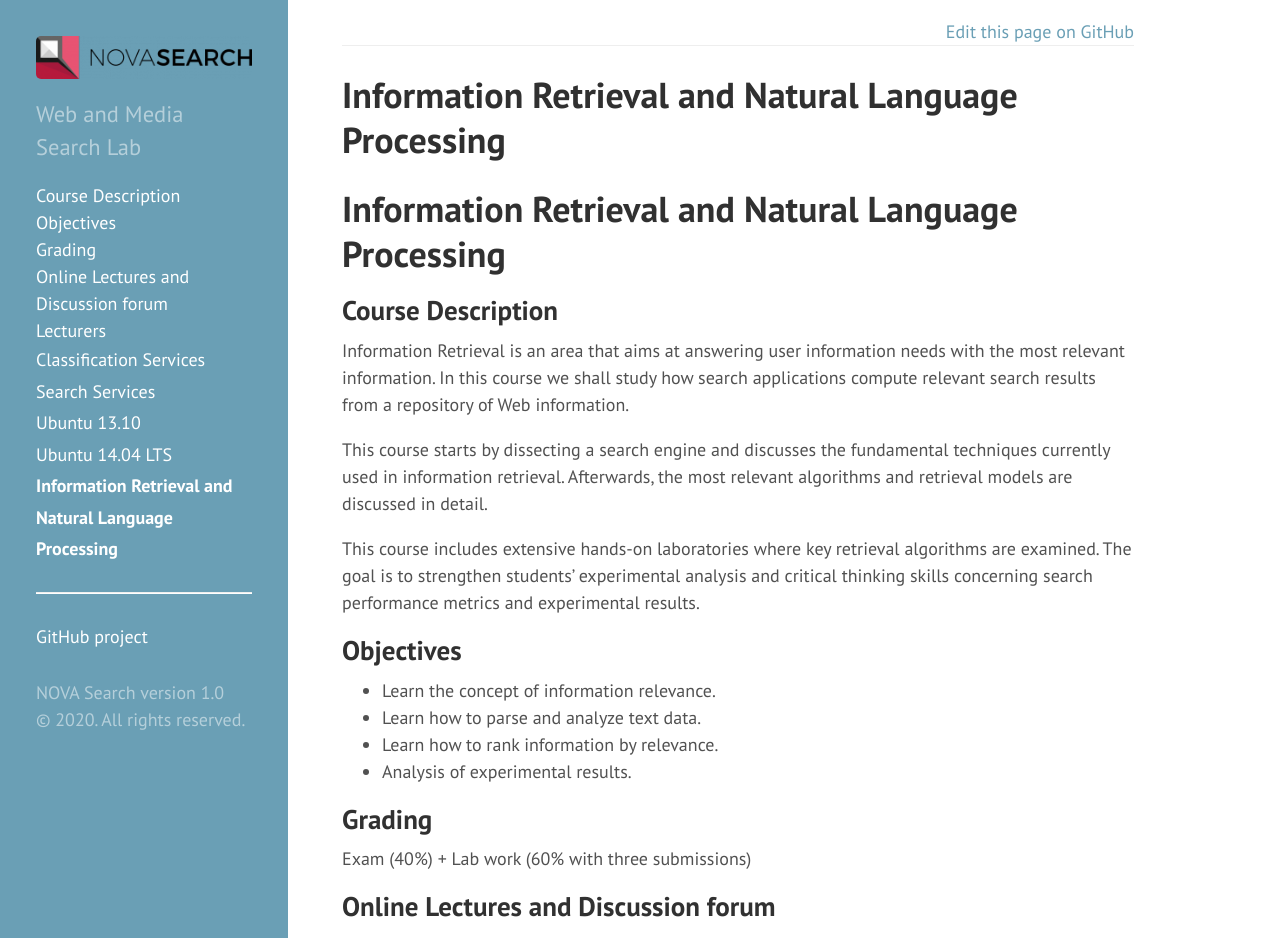
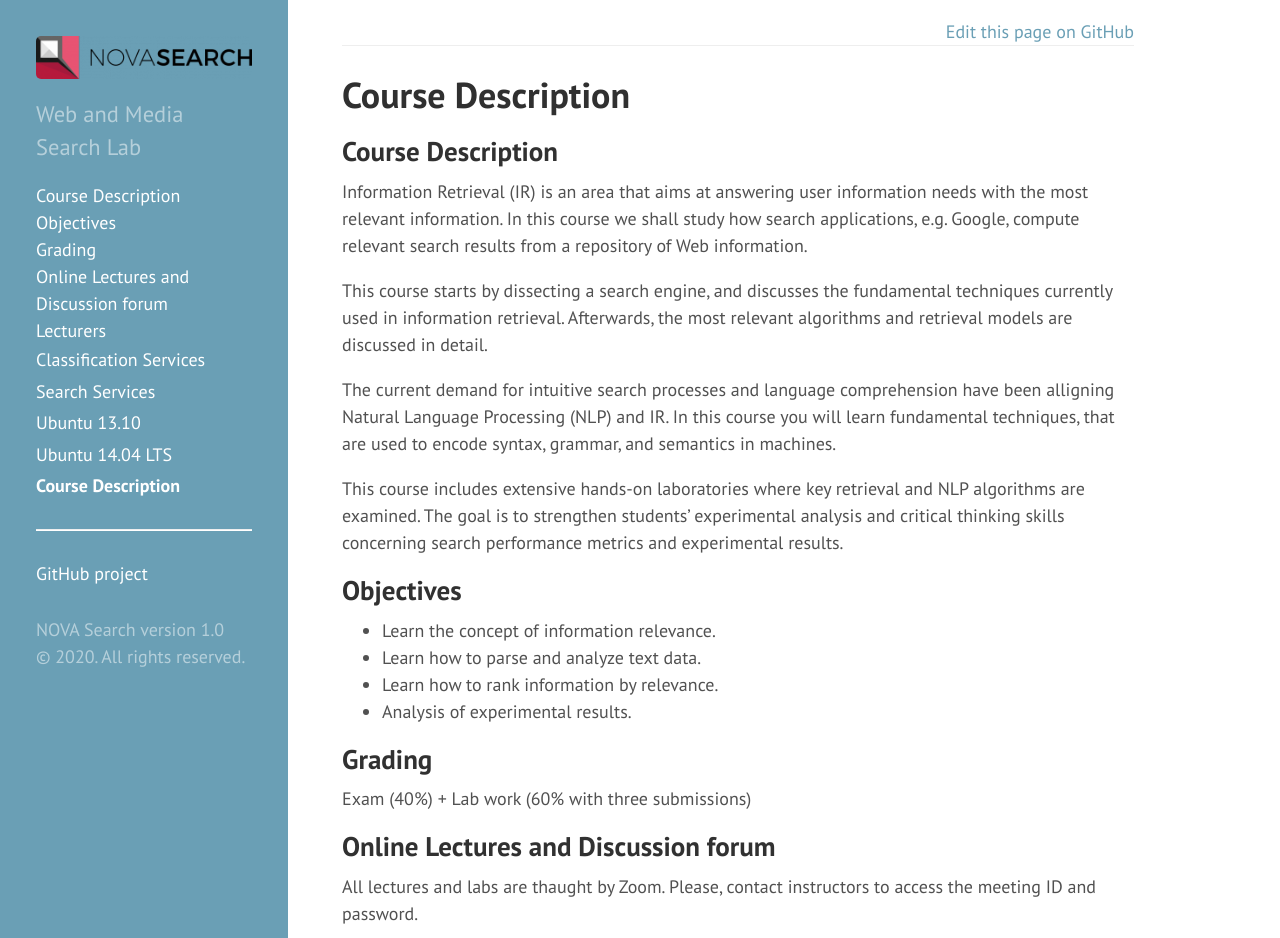
Before and after one commit to novasearch/wiki.novasearch.org, a Jekyll site: the page built from wiki/IR_NLP.md, in a window 1280 px wide and 1400 px high. Shown: the top 938 px of the window. Built offline with Jekyll 4.4.1, drawn with Linux system fonts in a browser that asks for light colours; our own code applies the rules of GitHub Pages for plain Markdown files; some of the changed text lies outside the part shown.

Commit message:
Update IR_NLP.md

```diff
--- a/wiki/IR_NLP.md
+++ b/wiki/IR_NLP.md
@@ -1,13 +1,12 @@
-# Information Retrieval and Natural Language Processing
-
 ## Course Description
 
-Information Retrieval is an area that aims at answering user information needs with the most relevant information. In this course we shall study how search applications compute relevant search results from a repository of Web information.
+Information Retrieval (IR) is an area that aims at answering user information needs with the most relevant information. In this course we shall study how search applications, e.g. Google, compute relevant search results from a repository of Web information.
 
-This course starts by dissecting a search engine and discusses the fundamental techniques currently used in information retrieval. Afterwards, the most relevant algorithms and retrieval models are discussed in detail.
+This course starts by dissecting a search engine, and discusses the fundamental techniques currently used in information retrieval. Afterwards, the most relevant algorithms and retrieval models are discussed in detail.
 
-This course includes extensive hands-on laboratories where key retrieval algorithms are examined. The goal is to strengthen students’ experimental analysis and critical thinking skills concerning search performance metrics and experimental results.
+The current demand for intuitive search processes and language comprehension have been alligning Natural Language Processing (NLP) and IR. In this course you will learn fundamental techniques, that are used to encode syntax, grammar, and semantics in machines.
 
+This course includes extensive hands-on laboratories where key retrieval and NLP algorithms are examined. The goal is to strengthen students’ experimental analysis and critical thinking skills concerning search performance metrics and experimental results.
 
 ## Objectives
 - Learn the concept of information relevance.
```
Also changed, not shown: other parts of wiki/IR_NLP.md (+1 -1 lines).
